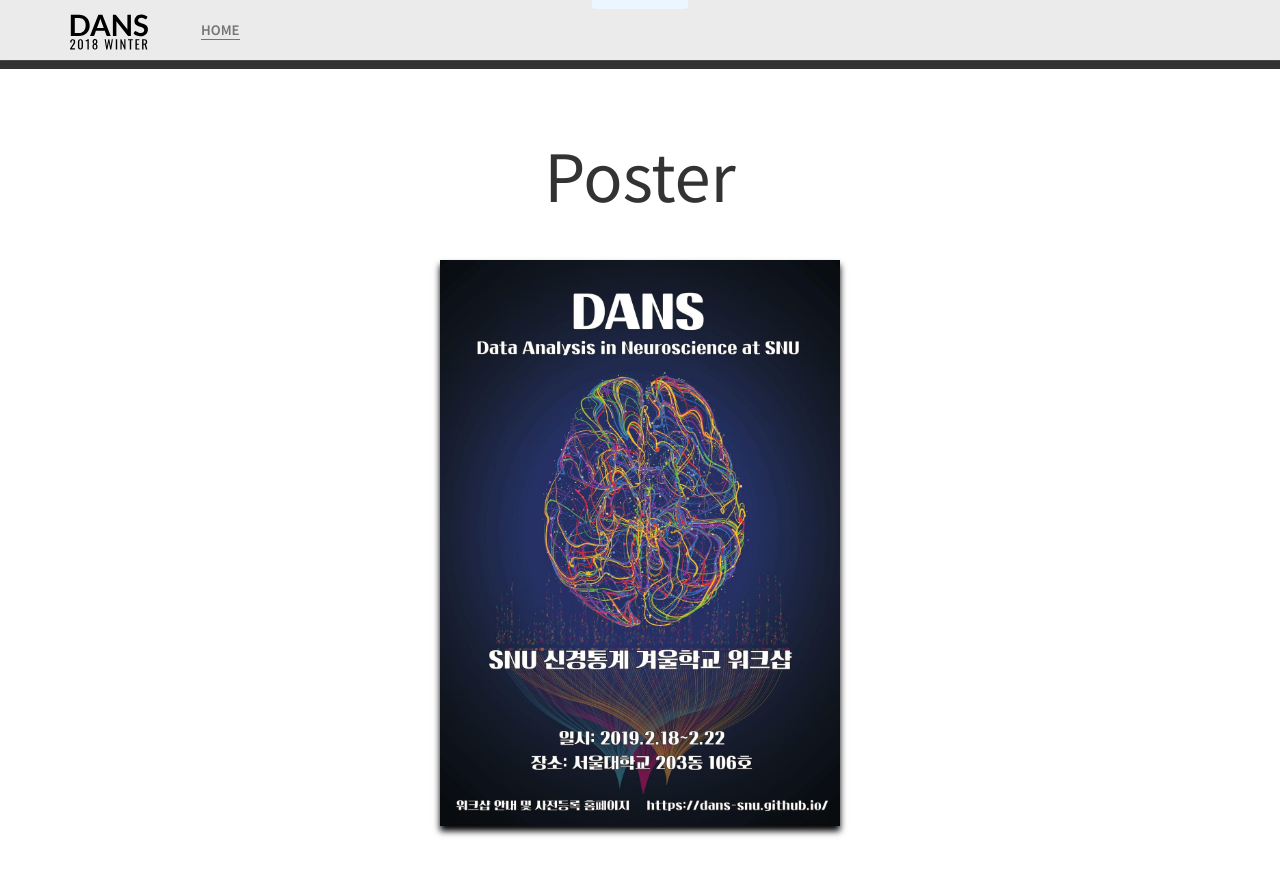
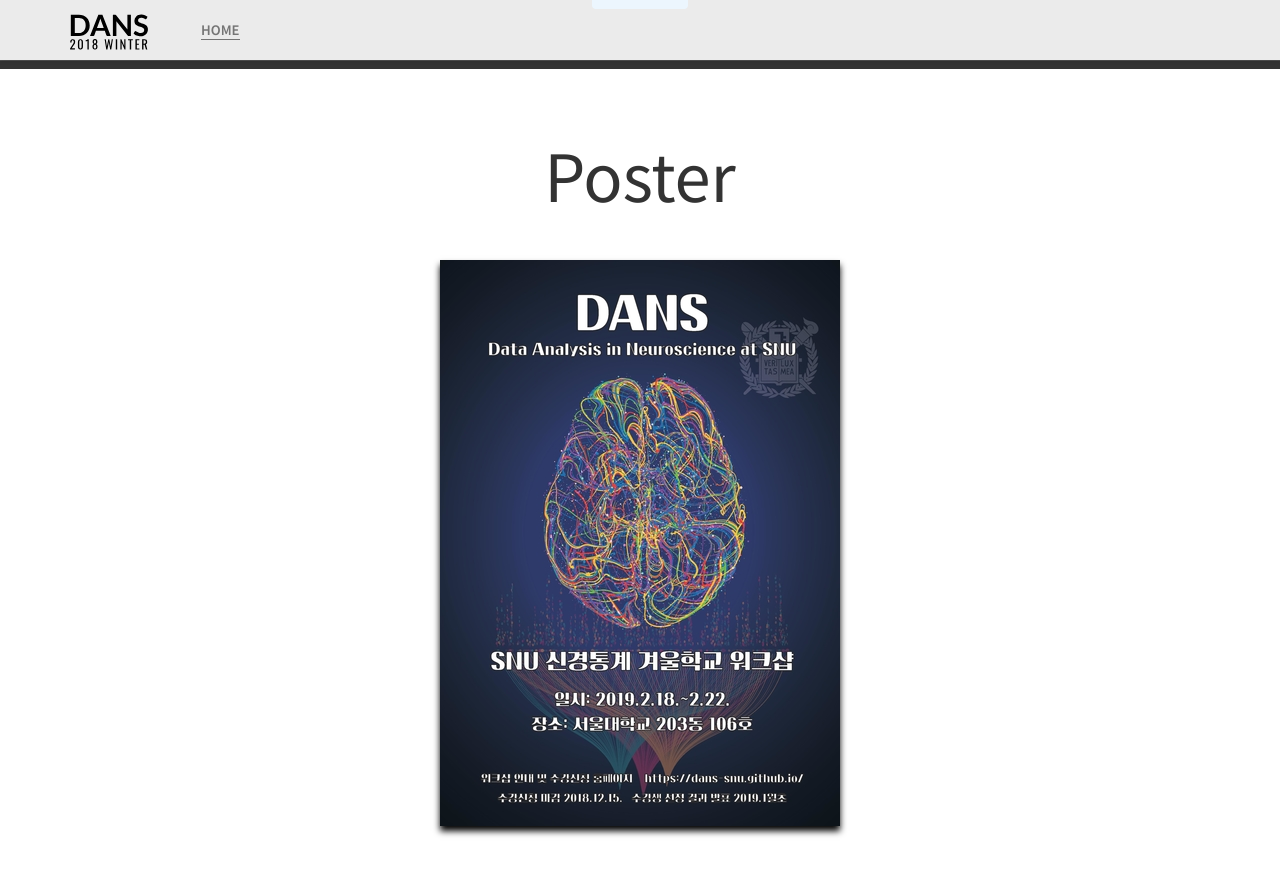
Before and after one commit to JaeyeongYang/dans-snu.github.io, a Jekyll site: the page built from index.html, in a window 1280 px wide and 900 px high, scrolled down 3576 px. Shown: the top 875 px of the window. Built offline with Jekyll 4.4.1, drawn with Linux system fonts in a browser that asks for light colours; nearby versions of some CDN libraries; comment, search, counter and statistics services are not loaded.

Commit message:
Update poster

```diff
--- a/_config.yml
+++ b/_config.yml
@@ -132,8 +132,8 @@
 
 # Poster
 posterTitle: Poster
-posterThumbnail: "thumbnail.jpg"
-posterUrl: "/assets/poster.pdf"
+posterThumbnail: "thumbnail-2.jpg"
+posterUrl: "/assets/poster-2.pdf"
 
 # Refcourses
 refcoursesTitle: 추천 프로그래밍 강의
```
Also changed, not shown: img/poster/thumbnail-2.jpg (added), 1 other file.
